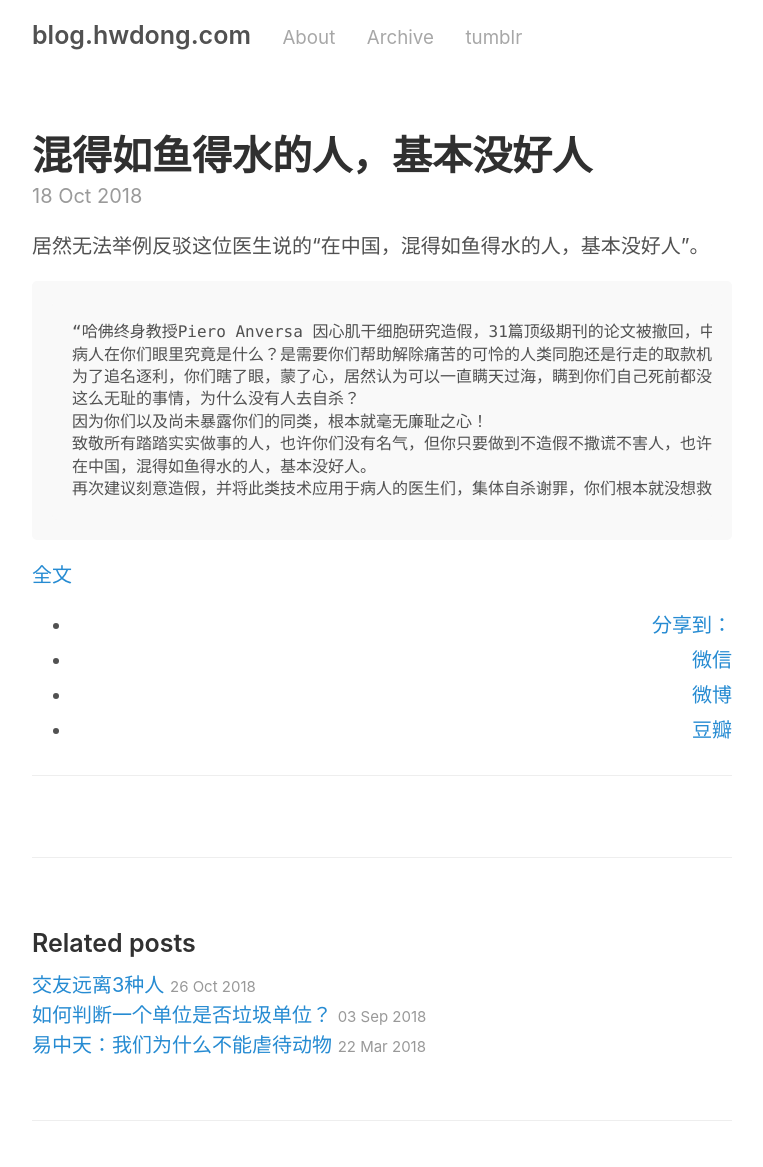
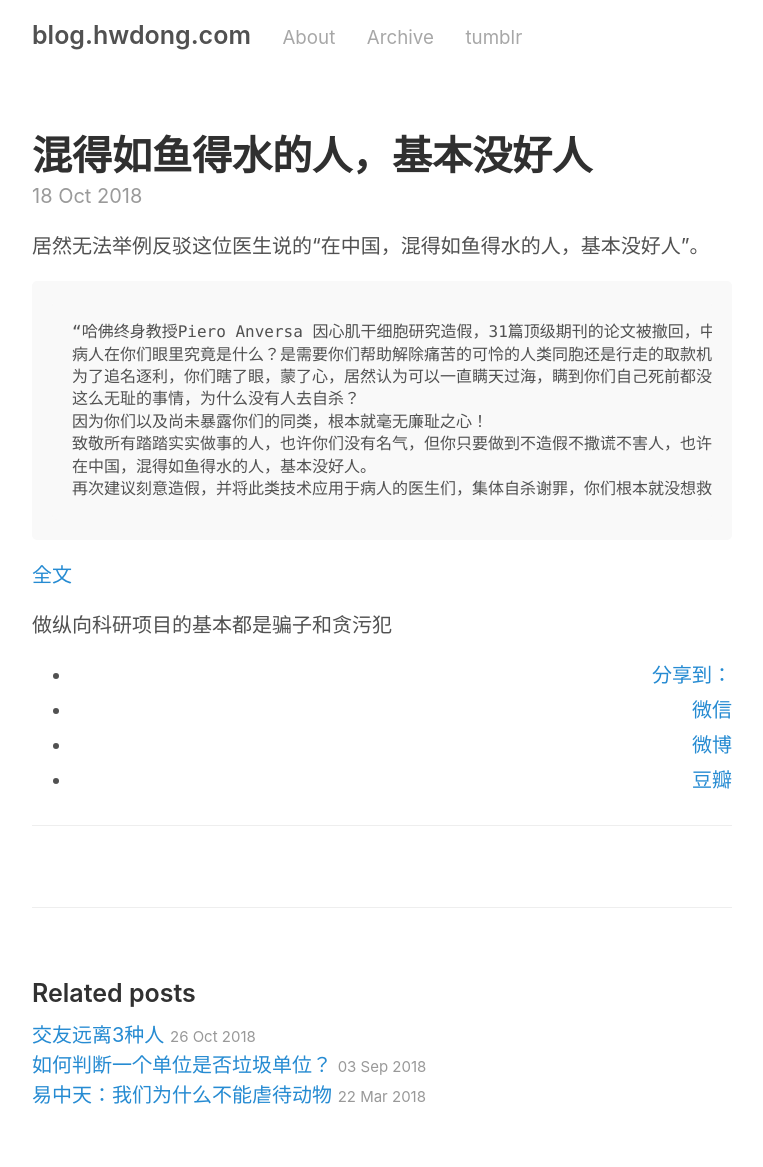
Before and after one commit to hwdong/hwdong-old.github.io, a Jekyll site: the page built from _posts/2018-10-18-混得如鱼得水的人基本没好人.md, in a window 1280 px wide. Shown: the top 1167 px of the page, without its empty margins (258-1021 px from the left). Built offline with Jekyll 4.4.1, drawn with Linux system fonts in a browser that asks for light colours; comment, search, counter and statistics services are not loaded.

Commit message:
Update 2018-10-18-混得如鱼得水的人基本没好人.md

````diff
--- a/_posts/2018-10-18-混得如鱼得水的人基本没好人.md
+++ b/_posts/2018-10-18-混得如鱼得水的人基本没好人.md
@@ -21,3 +21,5 @@ tags:
 再次建议刻意造假，并将此类技术应用于病人的医生们，集体自杀谢罪，你们根本就没想救人！收”
 ```
 [全文](https://weibo.com/drliqingchen?is_all=1)
+
+做纵向科研项目的基本都是骗子和贪污犯
````
